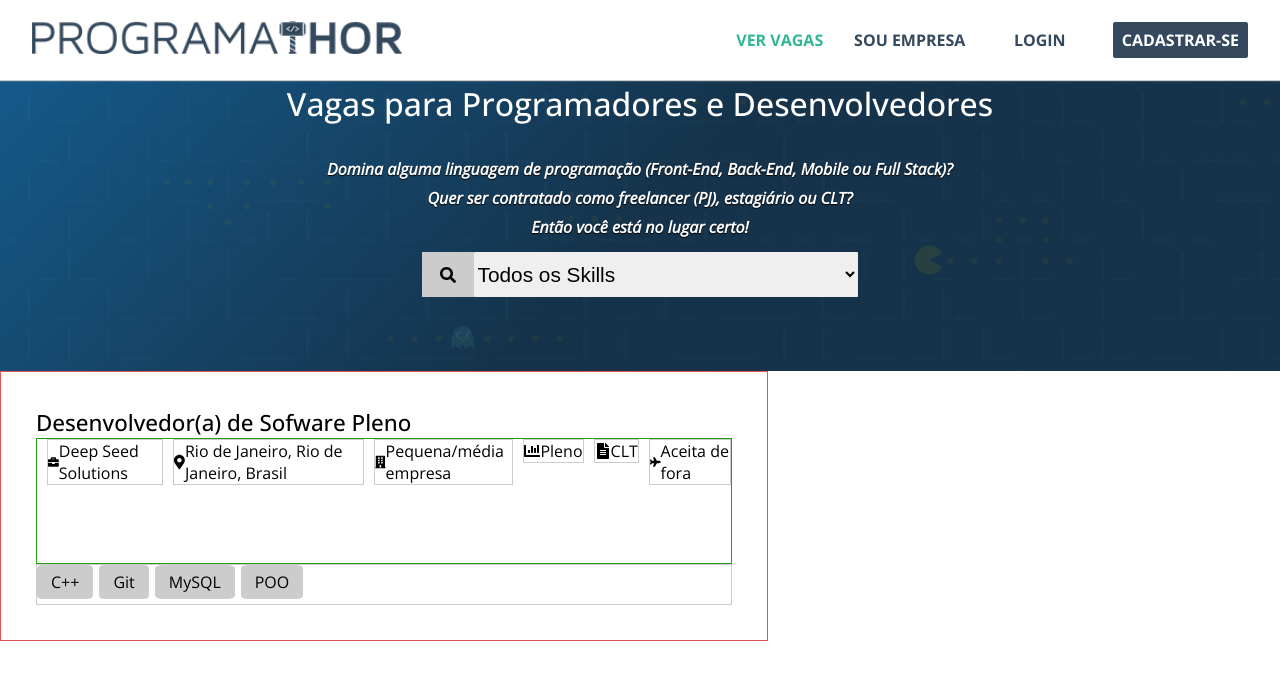
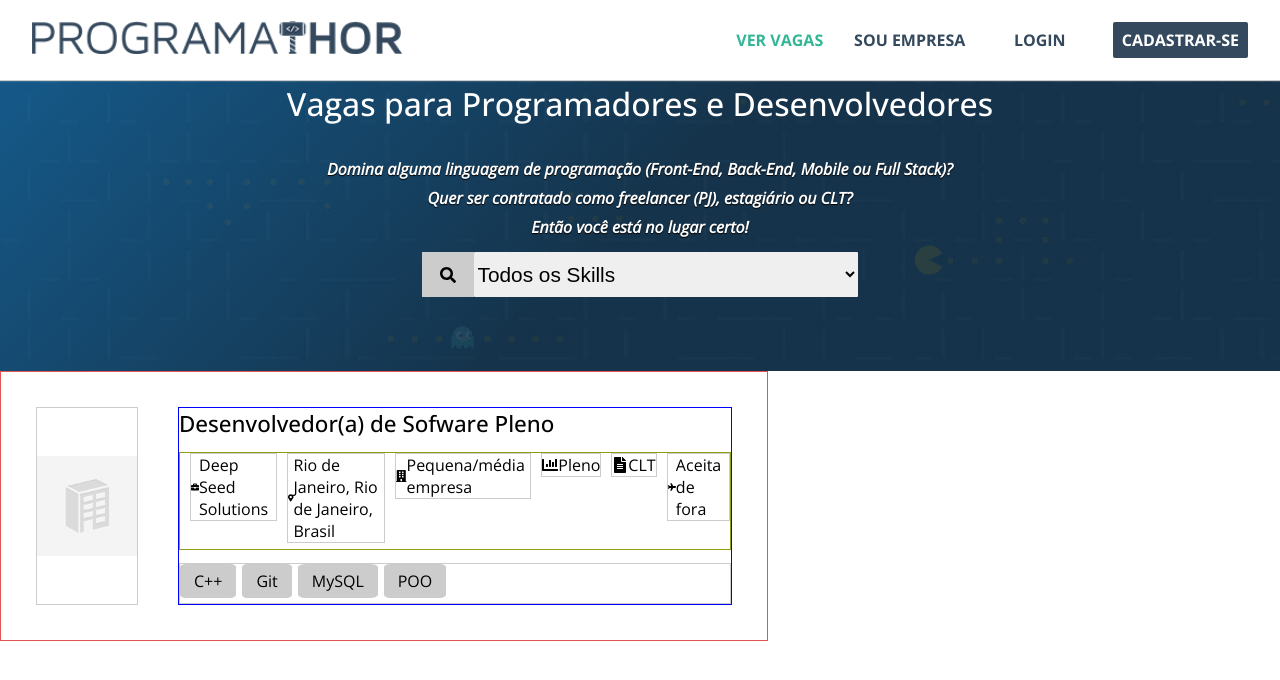
Before and after one commit to MarcosWinicios/jobs-web, a React (Create React App) app: page / in a window 1280 px wide. Shown: the top 680 px of the page. Built offline with nearby package versions, Linux system fonts and the light colour scheme; the HTML template or start-up script is replaced by a standard one.

Commit message:
position image

```diff
--- a/src/components/Job/index.tsx
+++ b/src/components/Job/index.tsx
@@ -1,10 +1,15 @@
 import React from "react";
 import { FaBriefcase, FaMapMarkerAlt, FaBuilding, FaChartBar, FaFileAlt, FaPlane } from "react-icons/fa";
 import "../Job/styles.css";
+import CompanyImage from "../../assets/images/company-image.png";
 
 const Job = () => {
     return (
         <div className="job-container">
+            <figure>
+                <img src={CompanyImage} alt="Company Image" loading="lazy" width="100" height="100" />
+            </figure>
+            <div className="container-data-job">
                 <h3>Desenvolvedor(a) de Sofware Pleno</h3>
                 <div className="items-job">
                     <span className="company">
@@ -47,6 +52,7 @@ const Job = () => {
                     </span>
                 </div>
             </div>
+        </div>
     );
 }
 
--- a/src/components/Job/styles.css
+++ b/src/components/Job/styles.css
@@ -1,11 +1,25 @@
 .job-container {
     border: solid 1px rgb(228, 84, 84);
     display: flex;
-    flex-direction: column;
+    /* flex-direction: column; */
     width: 60vw;
     /* width: fit-content; */
     height: 270px;
     padding: 35px;
+    /* justify-content: space-between; */
+}
+
+.job-container figure {
+    border: solid 1px #ccc;
+    margin-right: 40px;
+    display: flex;
+    align-items: center;
+}
+
+.container-data-job {
+    border: solid 1px blue;
+    display: flex;
+    flex-direction: column;
     justify-content: space-between;
 }
 
@@ -17,9 +31,9 @@
 .job-container .items-job {
     display: flex;
     /* flex-wrap: wrap; */
-    border: solid 1px rgb(35, 158, 18);
+    border: solid 1px rgb(144, 158, 18);
     /* width: 95%; */
-    height: inherit;
+    height: 50%;
 }
 
 .job-container .items-job span {
@@ -27,8 +41,8 @@
     display: inline-flex;
     align-items: center;
     justify-content: center;
+    height: fit-content;
     width: fit-content;
-    height: fit-content;
     margin-left: 10px;
 }
 
```
Lines whose indentation alone changed are shown as unchanged.
